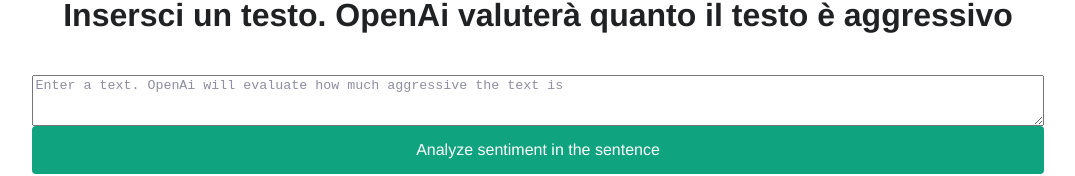
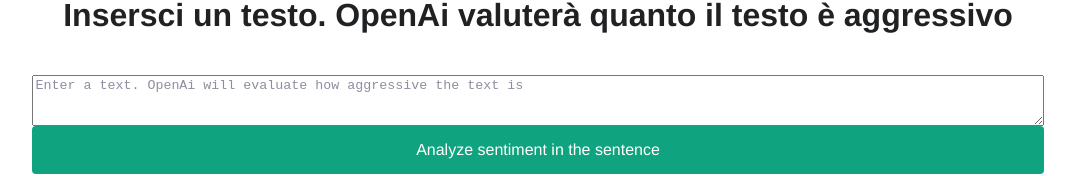
Before and after one commit to antoniocasino/open-ai-client-, a Next.js app: page /sentiment in a window 1280 px wide. Shown: the part 242-418 px from the top of the page, without its empty margins (102-1177 px from the left). Built offline with nearby package versions, Linux system fonts and the light colour scheme; a web font is replaced by a local one.

Commit message:
make it better

```diff
--- a/pages/sentiment.js
+++ b/pages/sentiment.js
@@ -39,7 +39,7 @@
             <h3>Insersci un testo. OpenAi valuterà quanto il testo è aggressivo</h3>
             <form onSubmit={onSubmit}>
               <textarea type="text center" rows="3" cols="40" name="text2img"
-                placeholder="Enter a text. OpenAi will evaluate how much aggressive the text is"
+                placeholder="Enter a text. OpenAi will evaluate how aggressive the text is"
                 value={textInput}
                 onChange={(e) => setTextInput(e.target.value)}
               />
```
